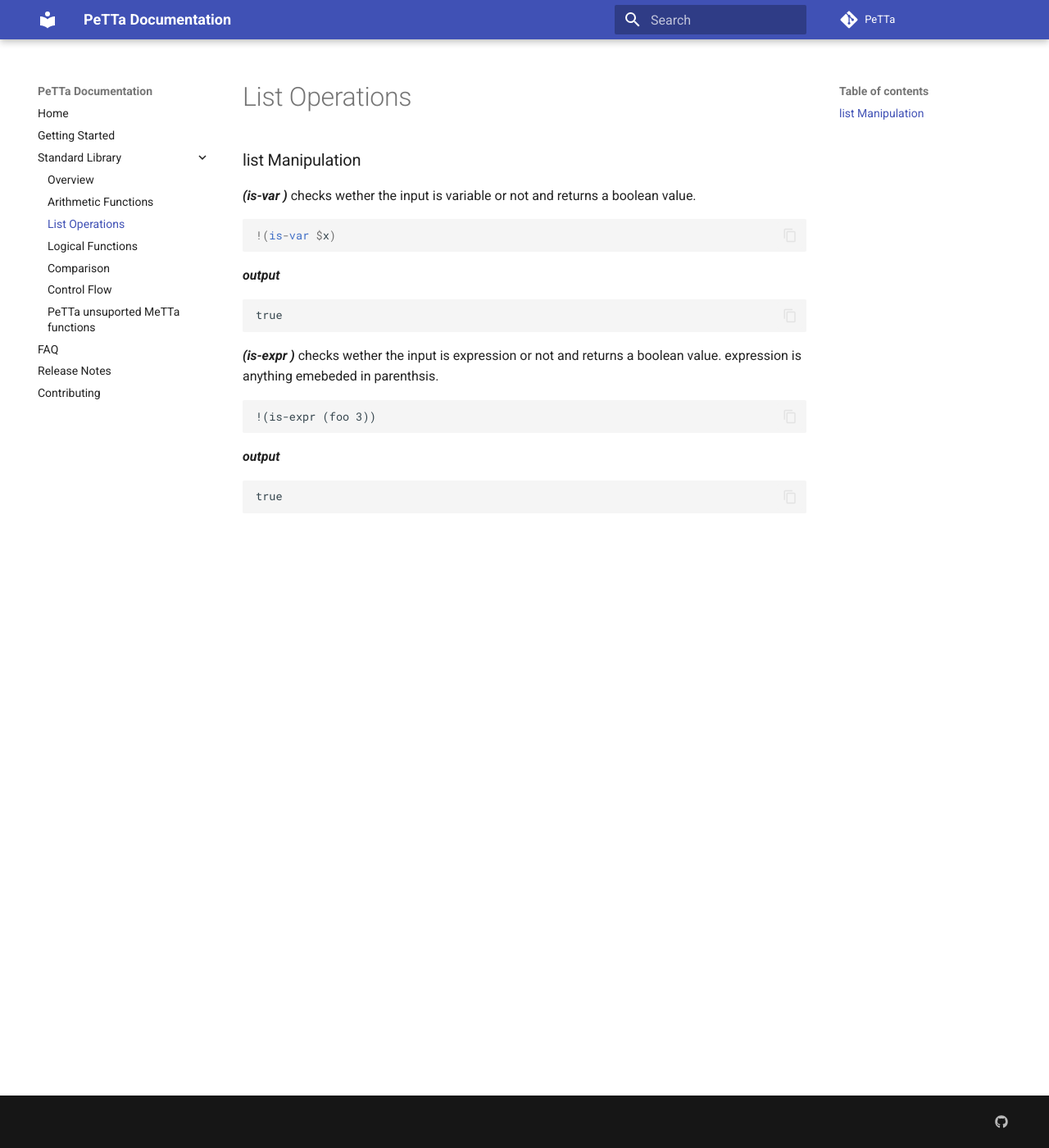
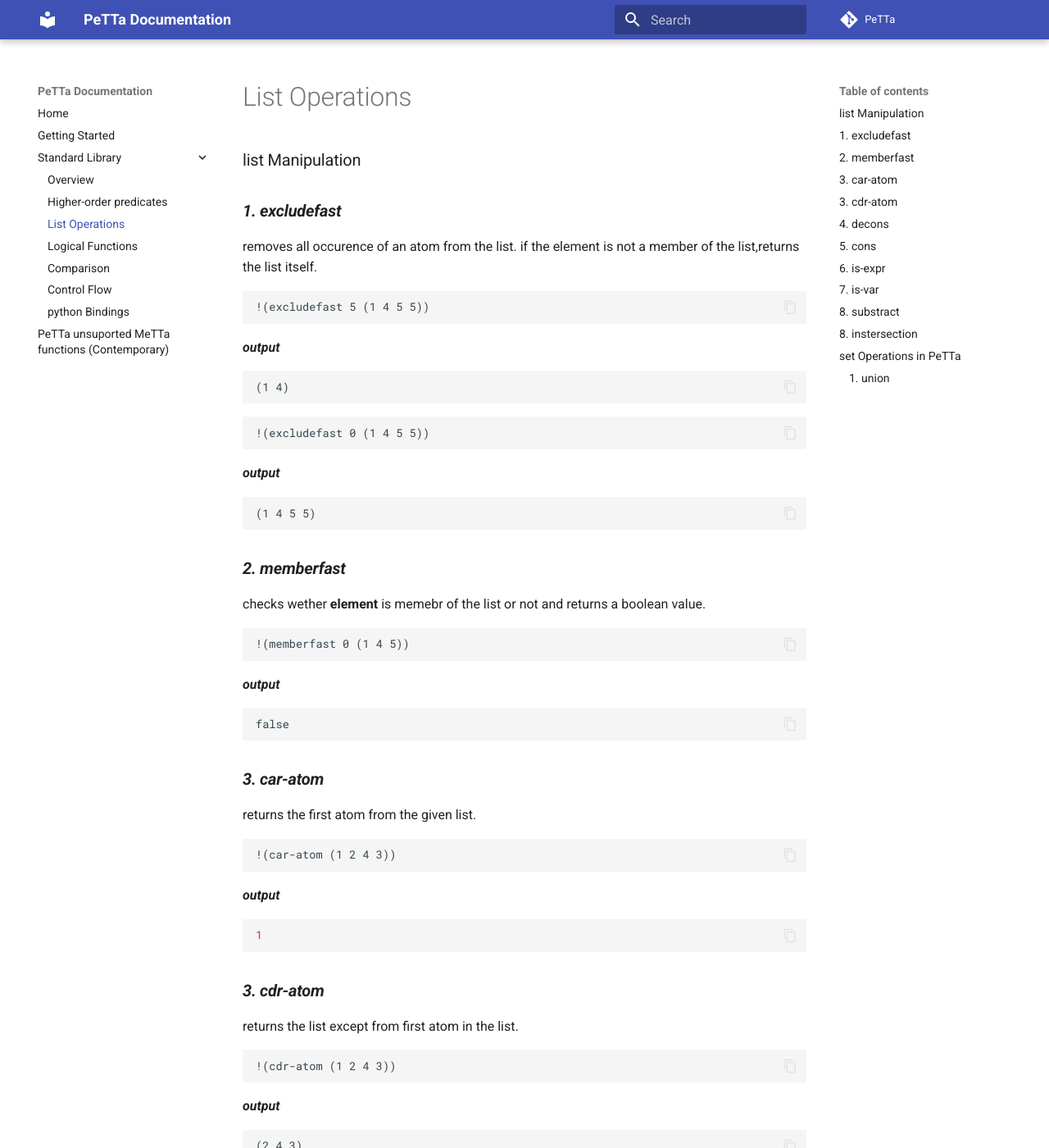
Before and after one commit to yabuz87/PeTTa_docs, an MkDocs documentation site: the page built from docs/standard-library/list-operations.md, in a window 1280 px wide and 1400 px high. Shown: the whole window at 82% size. Built offline with MkDocs 1.6.1 and Material for MkDocs 9.7.7, drawn with Linux system fonts in a browser that asks for light colours; comment, search, counter and statistics services are not loaded; some of the changed text lies outside the part shown.

Commit message:
added files and popluated some data.

````diff
--- a/docs/standard-library/list-operations.md
+++ b/docs/standard-library/list-operations.md
@@ -1,6 +1,76 @@
 ### list Manipulation
 
-***(is-var )***
+### ***1. excludefast***
+ removes all occurence of an atom from the list. if the element is not a member of the list,returns the list itself.
+```metta
+!(excludefast 5 (1 4 5 5))
+```
+***output***
+```metta
+(1 4)
+```
+```metta
+!(excludefast 0 (1 4 5 5))
+```
+***output***
+```metta
+(1 4 5 5)
+```
+
+### ***2. memberfast***
+checks wether **element** is memebr of the list or not and returns a boolean value.
+```metta
+!(memberfast 0 (1 4 5))
+```
+***output***
+```metta
+false
+```
+### ***3. car-atom***
+returns the first atom from the given list.
+```metta
+!(car-atom (1 2 4 3))
+```
+***output***
+```metta
+1
+```
+### ***3. cdr-atom***
+returns the list except   from first atom in the list.
+```metta
+!(cdr-atom (1 2 4 3))
+```
+***output***
+```metta
+(2 4 3)
+```
+### ***4. decons***
+```metta
+!(cdr-atom (1 2 4 3))
+```
+***output***
+```metta
+(1 (2 4 3))
+```
+### ***5. cons***
+    appends the an atom at the first index of the list
+```metta
+!(cons 0 (1 2 3))
+```
+***output***
+```metta
+(0 1 2 3)
+```
+### ***6. is-expr***
+checks wether the input is expression or not and returns a boolean value. expression is anything emebeded in parenthsis.
+```metta
+!(is-expr (foo 3))
+```
+***output***
+```metta
+true
+```
+### ***7. is-var***
 checks wether the input is variable or not and returns a boolean value.
 ```metta
 !(is-var $x)
@@ -9,12 +79,42 @@ checks wether the input is variable or not and returns a boolean value.
 ```metta
 true
 ```
-***(is-expr )***
-checks wether the input is expression or not and returns a boolean value. expression is anything emebeded in parenthsis.
+
+### ***8. substract***
+list based Subtraction
+```
+(subtract $pred $list $sub)
+
+params
+$pred:  predicate
+$list: list
+$sub:  list to subtract
+the default predicate is equal (==)
+```
 ```metta
-!(is-expr (foo 3))
+!(subtract >= (1 2 3) (2 3))
 ```
 ***output***
 ```metta
-true
+(1)
 ```
+### ***8. instersection***
+list based intersection
+```metta
+!(intersection  (1 2 3 4) (2 3 5))
+```
+***output***
+```metta
+(2 3)
+```
+## set Operations in PeTTa
+
+### ***1. union***
+set based onion operation
+```metta
+!(union (1) (2 3 4 5))
+```
+***output***
+```metta
+(1 2 3 4 5)
+```
--- a/mkdocs.yml
+++ b/mkdocs.yml
@@ -28,16 +28,13 @@ nav:
   - Getting Started: getting-started.md
   - Standard Library:
       - Overview: standard-library/index.md
-      - Arithmetic Functions: standard-library/arithmetic.md
+      - Higher-order predicates: standard-library/higher-order.md
       - List Operations: standard-library/list-operations.md
       - Logical Functions: standard-library/logical.md
       - Comparison: standard-library/comparison.md
       - Control Flow: standard-library/controlflow.md
-      - PeTTa unsuported MeTTa functions: standard-library/not-working-std-functions.md
-  - FAQ: faq.md
-  - Release Notes: release-notes.md
-
-  - Contributing: contributing.md
+      - python Bindings: standard-library/python-bindings.md
+  - PeTTa unsuported MeTTa functions (Contemporary): standard-library/not-working-std-functions.md
 
 plugins:
   - search
````
Also changed, not shown: docs/hello-world.md (deleted, +0 -15 lines), docs/standard-library/arithmetic.md (deleted, +0 -16 lines), docs/standard-library/controlflow.md (+26 -0 lines), docs/standard-library/higher-order.md (added, +66 -0 lines), docs/standard-library/not-working-std-functions.md (+46 -3 lines).
